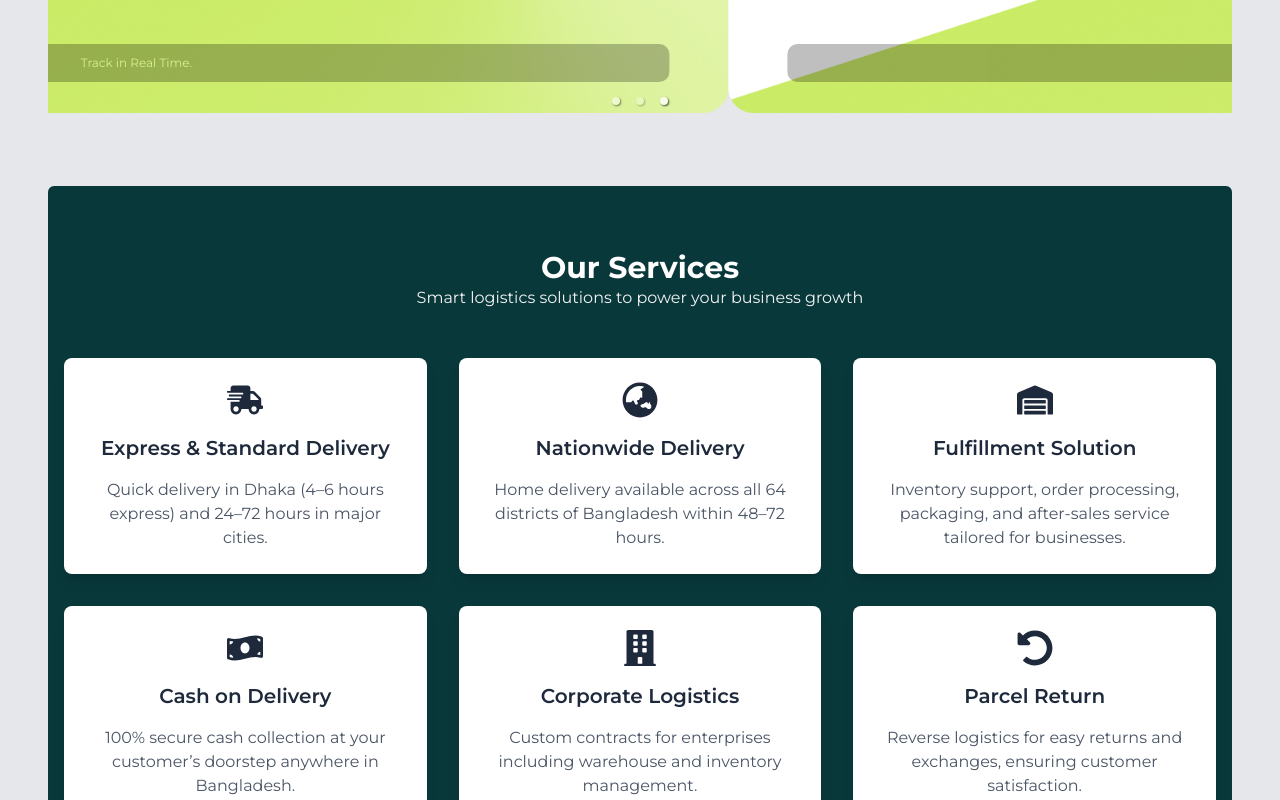
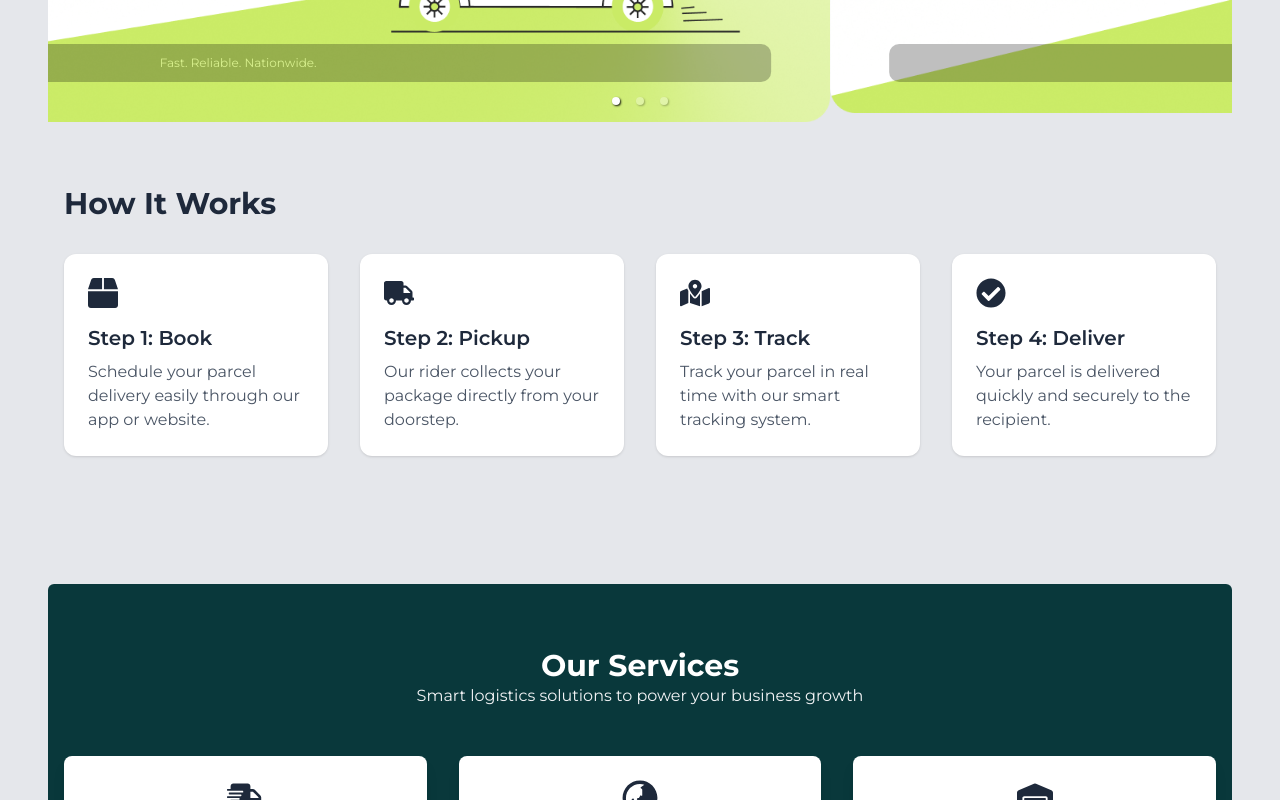
Before and after one commit to nayon117/parcelX_frontend, a React (Vite) app: page / in a window 1280 px wide. Shown: the part 540-1340 px from the top of the page. Built offline with nearby package versions, Linux system fonts and the light colour scheme.

Commit message:
how it works section added

```diff
--- a/src/pages/home/Home.jsx
+++ b/src/pages/home/Home.jsx
@@ -3,15 +3,18 @@ import ClientMarquee from "./ClientMarquee";
 import Services from "./Services";
 import Benefits from "./Benefits";
 import Mercent from "./Mercent";
+import HowItWorks from "./HowItWorks";
 
 const Home = () => {
   return (
     <div>
         <Banner />
+        <HowItWorks />
         <Services />
         <ClientMarquee />
         <Benefits />
         <Mercent />
+
     </div>
   )
 }
--- /dev/null
+++ b/src/pages/home/HowItWorks.jsx
@@ -0,0 +1,54 @@
+import { FaBox, FaTruck, FaMapMarkedAlt, FaCheckCircle } from "react-icons/fa";
+
+const HowItWorks = () => {
+  const steps = [
+    {
+      icon: <FaBox className="text-color3 text-3xl" />,
+      title: "Step 1: Book",
+      text: "Schedule your parcel delivery easily through our app or website.",
+    },
+    {
+      icon: <FaTruck className="text-color3 text-3xl" />,
+      title: "Step 2: Pickup",
+      text: "Our rider collects your package directly from your doorstep.",
+    },
+    {
+      icon: <FaMapMarkedAlt className="text-color3 text-3xl" />,
+      title: "Step 3: Track",
+      text: "Track your parcel in real time with our smart tracking system.",
+    },
+    {
+      icon: <FaCheckCircle className="text-color3 text-3xl" />,
+      title: "Step 4: Deliver",
+      text: "Your parcel is delivered quickly and securely to the recipient.",
+    },
+  ];
+
+  return (
+    <section className="py-16">
+      <div className="container mx-auto px-4">
+        <h2 className="text-3xl font-bold text-color3 mb-8 text-left">
+          How It Works
+        </h2>
+
+        {/* Steps Grid */}
+        <div className="grid gap-8 md:grid-cols-2 lg:grid-cols-4">
+          {steps.map((step, index) => (
+            <div
+              key={index}
+              className="p-6 bg-white rounded-xl shadow hover:shadow-lg transition text-left"
+            >
+              {step.icon}
+              <h3 className="text-xl font-semibold text-color3 mt-4 mb-2">
+                {step.title}
+              </h3>
+              <p className="text-gray-600">{step.text}</p>
+            </div>
+          ))}
+        </div>
+      </div>
+    </section>
+  );
+};
+
+export default HowItWorks;
```
